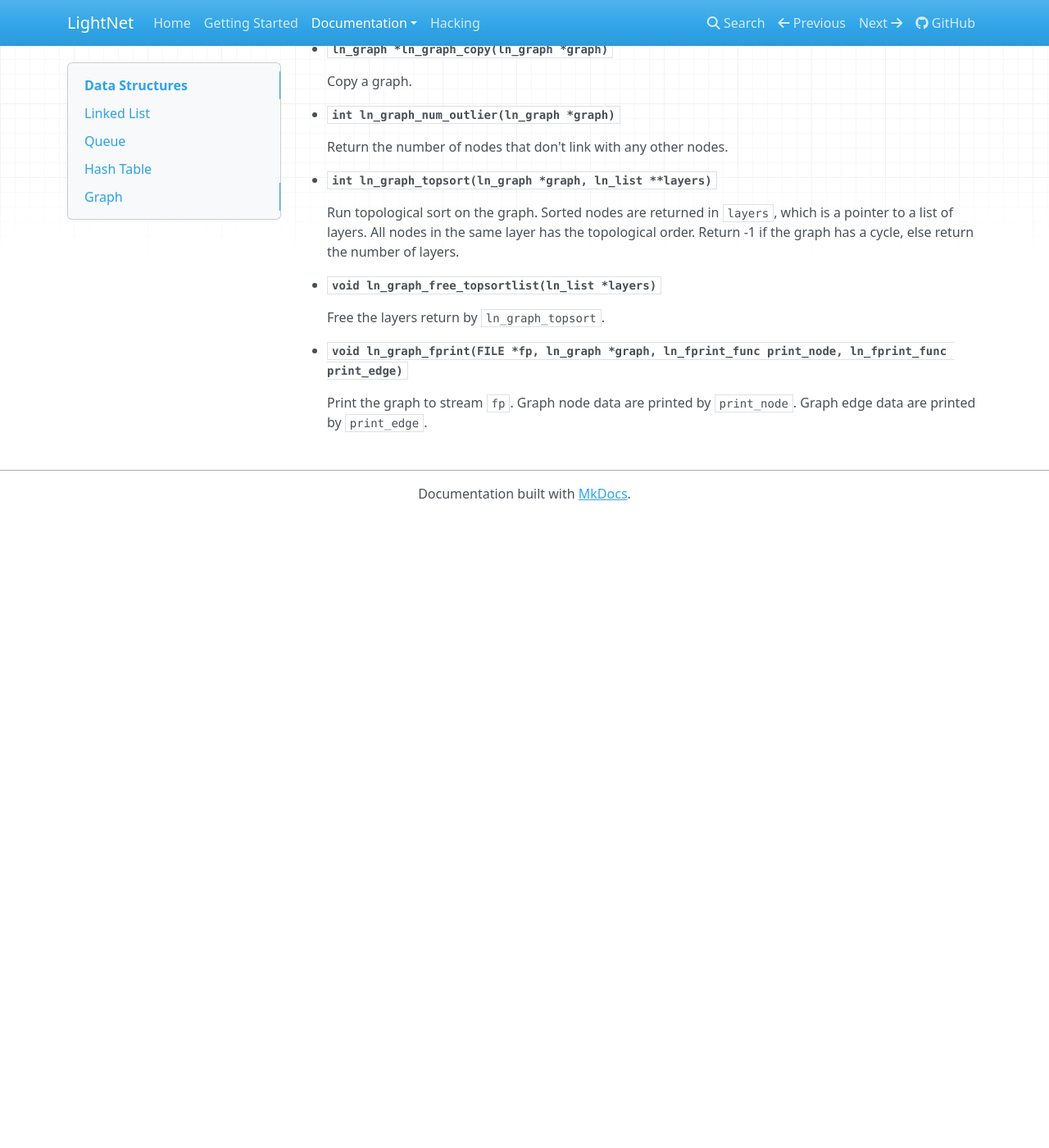
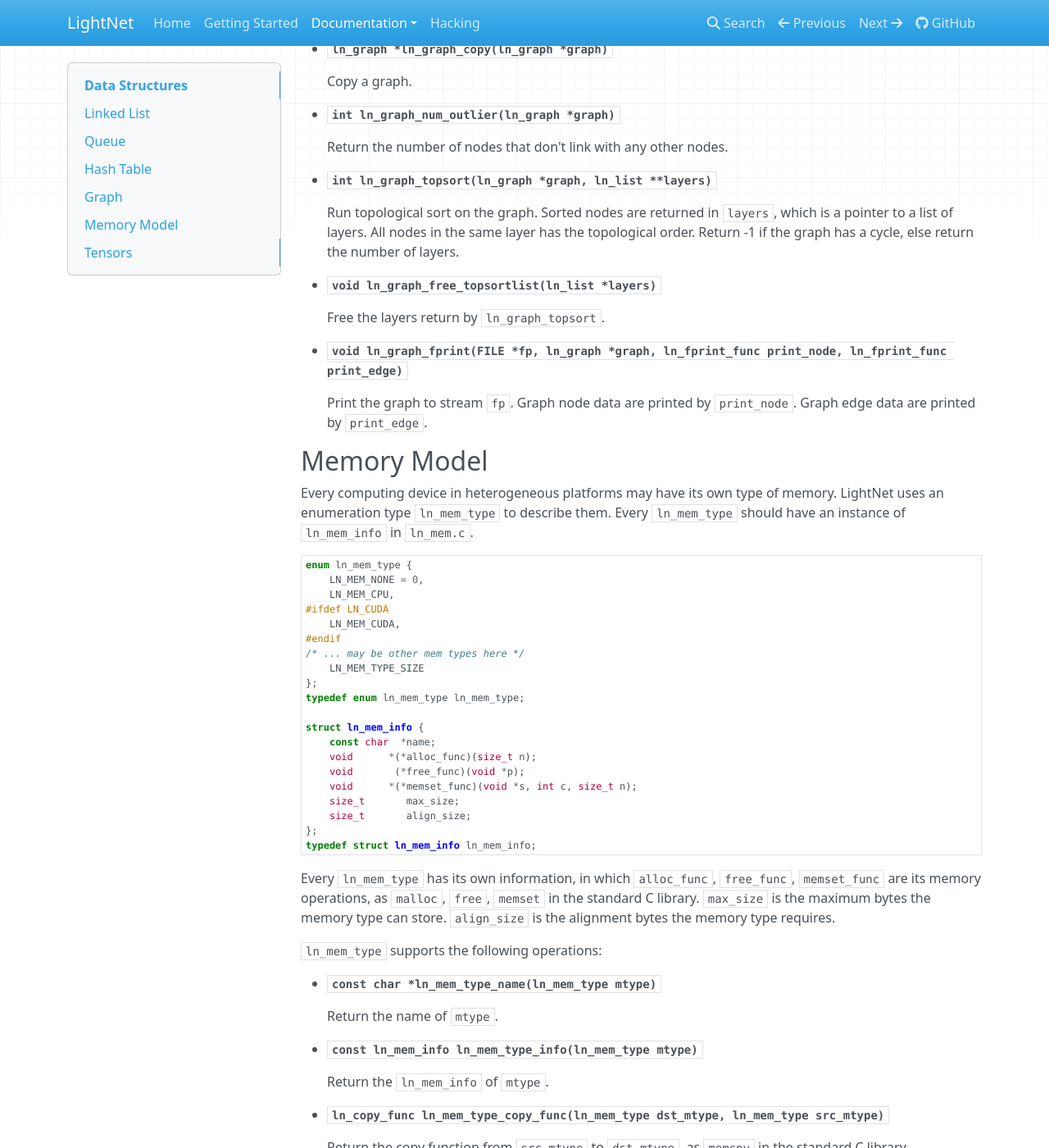
Before and after one commit to zhaozhixu/LightNet, an MkDocs documentation site: the page built from docs/Documentation/Data-Structures.md, in a window 1280 px wide and 1400 px high, scrolled down 7159 px. Shown: the whole window at 82% size. Built offline with MkDocs 1.6.1, drawn with Linux system fonts in a browser that asks for light colours; comment, search, counter and statistics services are not loaded; before the commit the page ends 7789 px from its top, so only the background shows below that; some of the changed text lies outside the part shown.

Commit message:
add Memory Model to docs

```diff
--- a/docs/Documentation/Data-Structures.md
+++ b/docs/Documentation/Data-Structures.md
@@ -391,3 +391,93 @@ edges and nodes, and a list of its next edges and nodes.
 
     Print the graph to stream `fp`. Graph node data are printed by `print_node`.
     Graph edge data are printed by `print_edge`.
+
+## Memory Model
+
+Every computing device in heterogeneous platforms may have its own type of
+memory. LightNet uses an enumeration type `ln_mem_type` to describe them.
+Every `ln_mem_type` should have an instance of `ln_mem_info` in `ln_mem.c`.
+
+    :::c
+    enum ln_mem_type {
+        LN_MEM_NONE = 0,
+        LN_MEM_CPU,
+    #ifdef LN_CUDA
+        LN_MEM_CUDA,
+    #endif
+    /* ... may be other mem types here */
+        LN_MEM_TYPE_SIZE
+    };
+    typedef enum ln_mem_type ln_mem_type;
+
+    struct ln_mem_info {
+        const char  *name;
+        void      *(*alloc_func)(size_t n);
+        void       (*free_func)(void *p);
+        void      *(*memset_func)(void *s, int c, size_t n);
+        size_t       max_size;
+        size_t       align_size;
+    };
+    typedef struct ln_mem_info ln_mem_info;
+
+Every `ln_mem_type` has its own information, in which `alloc_func`,
+`free_func`, `memset_func` are its memory operations, as `malloc`, `free`,
+`memset` in the standard C library. `max_size` is the maximum bytes the memory
+type can store. `align_size` is the alignment bytes the memory type requires.
+
+`ln_mem_type` supports the following operations:
+
+- **`const char *ln_mem_type_name(ln_mem_type mtype)`**
+
+    Return the name of `mtype`.
+
+- **`const ln_mem_info ln_mem_type_info(ln_mem_type mtype)`**
+
+    Return the `ln_mem_info` of `mtype`.
+
+- **`ln_copy_func ln_mem_type_copy_func(ln_mem_type dst_mtype, ln_mem_type src_mtype)`**
+
+    Return the copy function from `src_mtype` to `dst_mtype`, as `memcpy` in the
+    standard C library.
+
+Besides, LightNet uses virtual memory pools to make overall arrangements for
+memory allocations and releases. This step pre-plans the memory offsets of
+tensors, which can be converted to real memory addresses in run time.
+`ln_mem_pool` is the virtual memory pool structure.
+
+`ln_mem_pool` supports the following operations:
+
+- **`ln_mem_pool *ln_mem_pool_create(size_t size, size_t align_size)`**
+
+    Create a virtual memory pool.
+
+- **`void ln_mem_pool_free(ln_mem_pool *mem_pool)`**
+
+    Free a virtual memory pool.
+
+- **`size_t ln_mem_pool_alloc(ln_mem_pool *mem_pool, size_t size)`**
+
+    Return the allocated memory offset (starting from 0) from the memory pool.
+
+- **`void ln_mem_pool_dealloc(ln_mem_pool *mem_pool, size_t addr)`**
+
+    Deallocate a memory offset.
+
+- **`int ln_mem_pool_exist(ln_mem_pool *mem_pool, size_t addr)`**
+
+    Test if a memory offset is allocated before.
+
+- **`void ln_mem_pool_dump(ln_mem_pool *mem_pool, FILE *fp)`**
+
+    Dump the memory layout of the memory pool.
+
+- **`ln_hash *ln_mem_pool_table_create(void)`**
+
+    Create a hash table of all memory pools.
+    The table takes `ln_mem_type` as keys and `ln_mem_pool` as values.
+
+- **`void ln_mem_pool_table_free(ln_hash *mpt)`**
+
+    Free the memory pool hash table returned by `ln_mem_pool_table_create`.
+
+## Tensors
```
Also changed, not shown: 3 other files.
